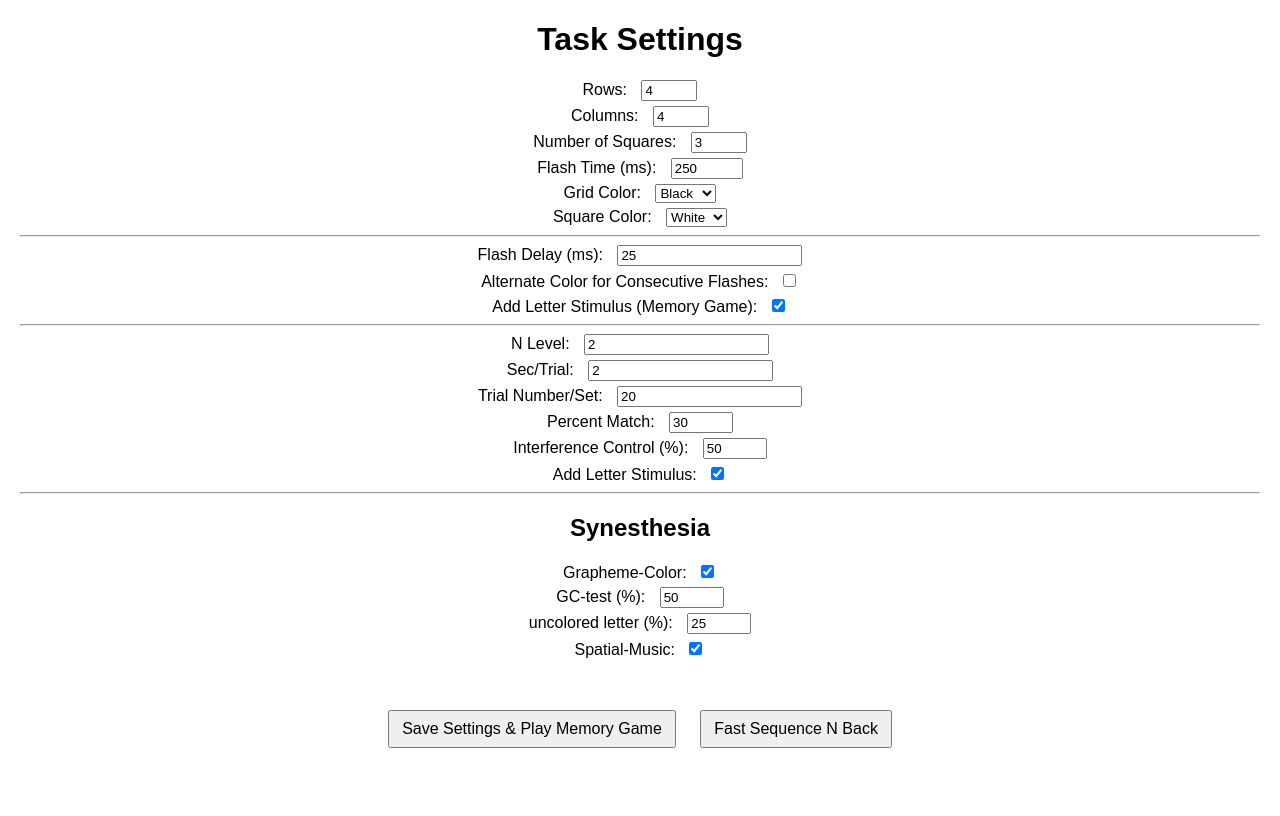
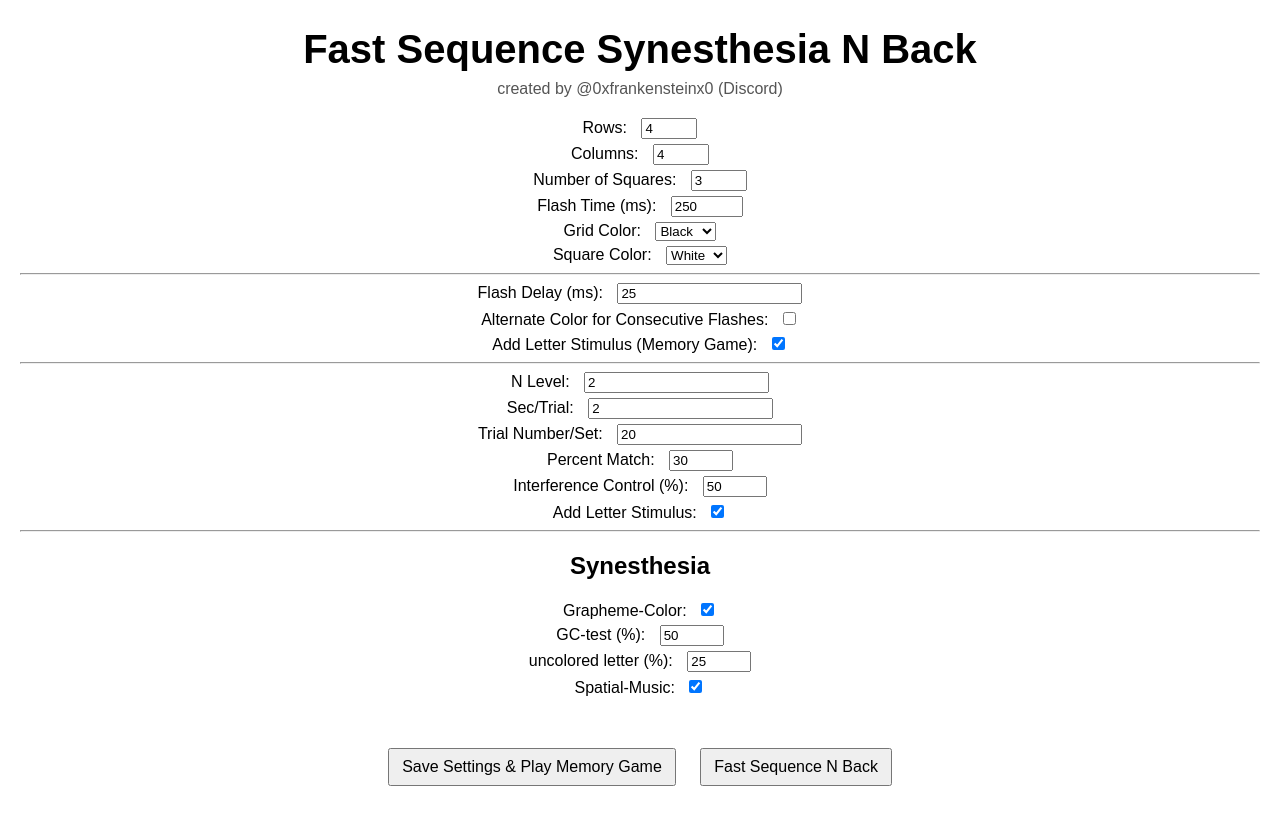
Before and after one commit to itrn7/FastSequenceNBack, a plain HTML site: page index.html in a window 1280 px wide. Drawn offline with Linux system fonts and the light colour scheme.

Commit message:
v2.0.1
super minor edit.

```diff
--- a/index.html
+++ b/index.html
@@ -1,6 +1,5 @@
 <!DOCTYPE html>
 <html lang="en">
-
 <head>
   <meta charset="UTF-8">
   <title>Memory Game & Fast Sequence N Back Task</title>
@@ -11,14 +10,20 @@
       text-align: center;
       transition: background-color 0.3s;
     }
+    /* Pages */
+    .page { display: none; }
+    .active { display: block; }
 
-    /* Pages */
-    .page {
-      display: none;
+    /* Header styling for the settings page */
+    #settingsHeader h1 {
+      font-size: 2.5em;
+      margin-bottom: 0.2em;
     }
-
-    .active {
-      display: block;
+    #settingsHeader p {
+      font-size: 1em;
+      margin-top: 0;
+      color: #555;
+      margin-bottom: 20px;
     }
 
     /* Settings Form */
@@ -26,12 +31,10 @@
       display: block;
       margin: 5px 0;
     }
-
     #settingsForm input,
     #settingsForm select {
       margin-left: 10px;
     }
-
     #settingsForm button {
       margin: 10px;
       padding: 8px 12px;
@@ -75,7 +78,6 @@
       flex-direction: column;
       justify-content: flex-start;
     }
-
     .sideButtons button {
       margin-bottom: 10px;
       padding: 10px;
@@ -105,11 +107,13 @@
     }
   </style>
 </head>
-
 <body>
   <!-- SETTINGS PAGE -->
   <div id="settingsPage" class="page active">
-    <h1>Task Settings</h1>
+    <div id="settingsHeader">
+      <h1>Fast Sequence Synesthesia N Back</h1>
+      <p>created by @0xfrankensteinx0 (Discord)</p>
+    </div>
     <form id="settingsForm">
       <!-- Common settings -->
       <label>Rows: <input type="number" id="rows" min="2" max="20" value="4" required></label>
@@ -151,8 +155,7 @@
       <label>Sec/Trial: <input type="number" id="secTrial" min="1" step="0.1" value="2" required></label>
       <label>Trial Number/Set: <input type="number" id="trialNum" min="1" value="20" required></label>
       <label>Percent Match: <input type="number" id="percentMatch" min="0" max="100" value="30" required></label>
-      <label>Interference Control (%): <input type="number" id="interferenceControl" min="0" max="100" value="50"
-          required></label>
+      <label>Interference Control (%): <input type="number" id="interferenceControl" min="0" max="100" value="50" required></label>
       <label>Add Letter Stimulus:
         <input type="checkbox" id="letterStimulus" checked>
       </label>
```
